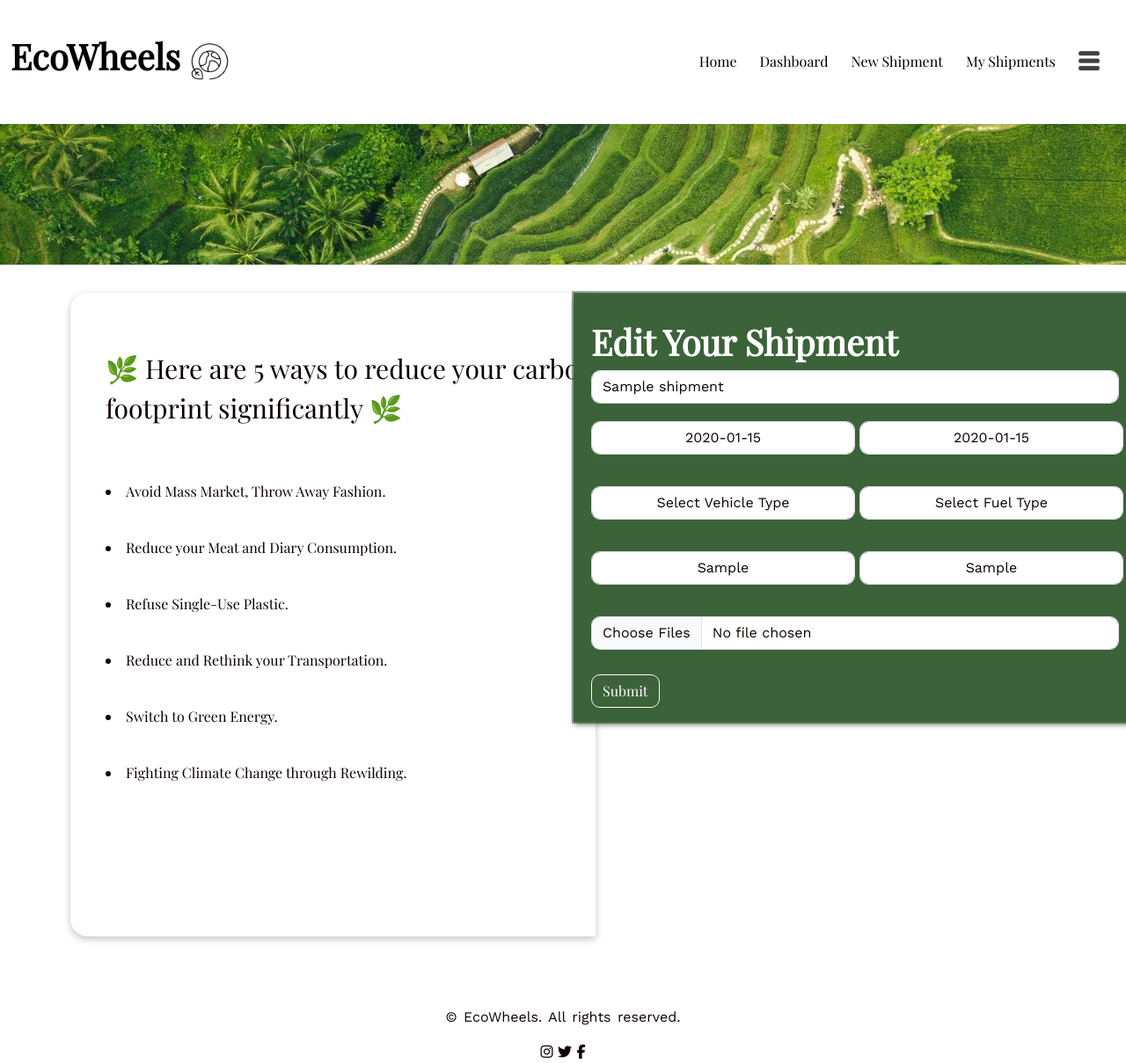
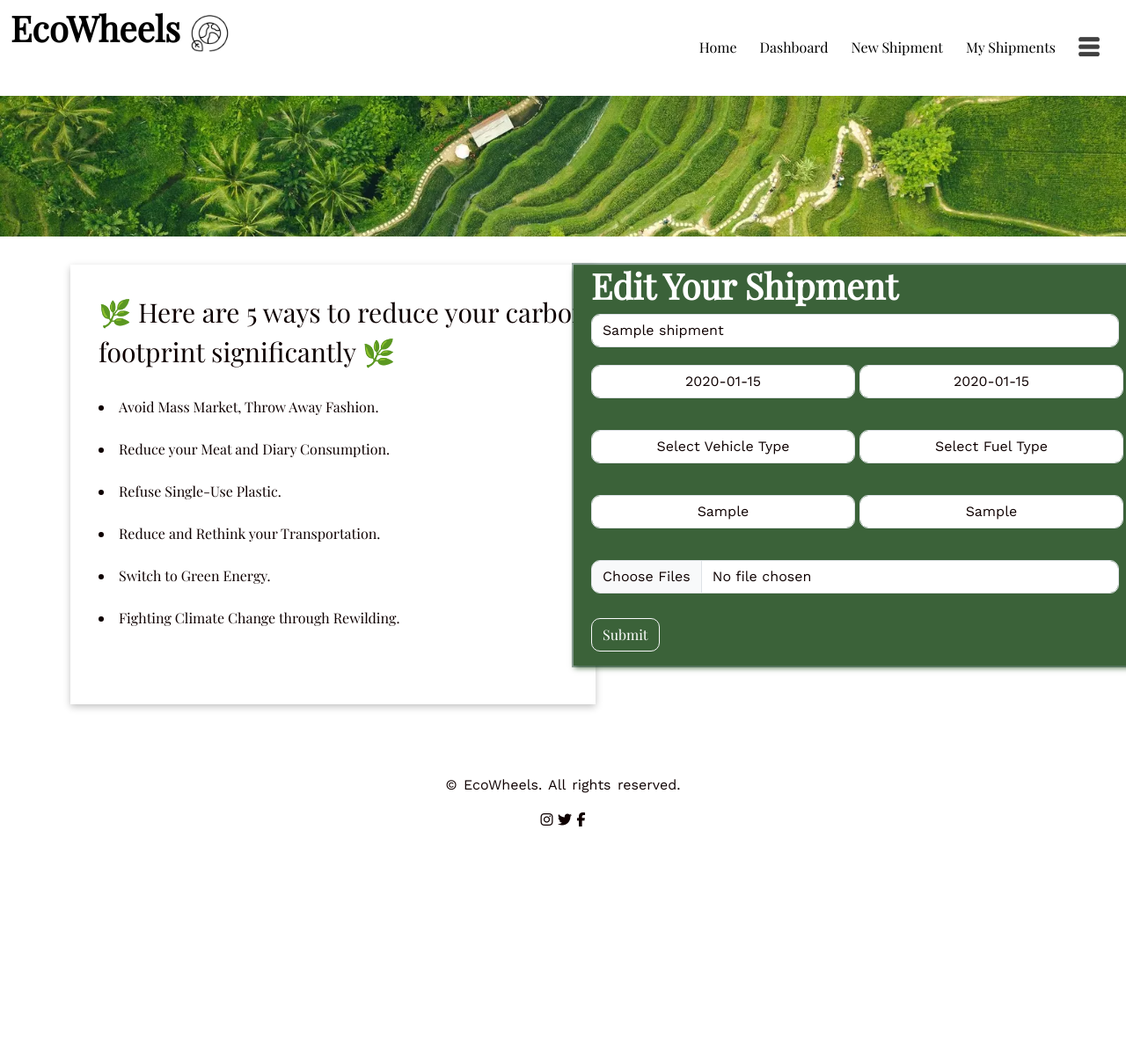
Before and after one commit to mehdi-ayoub/EcoWheels, a Rails app: page /shipments/1/edit in a window 1280 px wide. Shown: the whole page at 88% size. After the commit the page ends 940 px from the top, so only its background shows below. Run offline with Rails 7, Linux system fonts and the light colour scheme; a user stored in the database is signed in; tables that the repository leaves empty hold one stand-in row (values such as "Sample post"); style sheets or scripts are compiled from the project's sources; parts of the project's set-up code (start-up, migrations or seed data) failed here and were passed over; some libraries are stand-ins or nearby versions.

Commit message:
styling changed

```diff
--- a/app/assets/stylesheets/components/shipments/_account_summary.scss
+++ b/app/assets/stylesheets/components/shipments/_account_summary.scss
@@ -221,4 +221,5 @@
   left: 0;
   transform: translateY(100%);  /* This will ensure that the modal appears just below the card */
   z-index: 5;  /* Keep it below the info icon */
+  font-family: "Work Sans";
 }
--- a/app/assets/stylesheets/components/shipments/_edit.scss
+++ b/app/assets/stylesheets/components/shipments/_edit.scss
@@ -4,13 +4,13 @@
 }
 
 .card-image-text {
-  padding-top: 4rem;
-  padding-left: 2.5rem;
+  padding-top: 2rem;
+  padding-left: 2rem;
   font-family: "Playfair Display";
   font-size: 30px;
   h6 {
-    padding-top: 2.5rem;
-    line-height: 4rem;
+    padding-top: 1rem;
+    line-height: 3rem;
   }
 }
 
@@ -24,18 +24,15 @@
   justify-content: center;
   display: grid;
   grid-template-columns: 2fr;
-  height: 91.5vh;
+  height: 62.5vh;
   width: 95%;
   margin-bottom: 5rem;
   margin-left: 5rem;
   // margin-right: rem;
-  border-top-left-radius: 20px;
-  border-bottom-left-radius: 20px;
 }
 
 h1 {
   font-family: "Playfair Display";
-  margin-top: 2rem;
   font-weight: bold;
 
 a {
--- a/app/assets/stylesheets/pages/_dashboard.scss
+++ b/app/assets/stylesheets/pages/_dashboard.scss
@@ -48,6 +48,7 @@
 
 .card-text-d {
   color: white;
+  font-family: "Work Sans";
 }
 
 .insights {
@@ -82,6 +83,7 @@
 }
 .card-text {
   background-color: white;
+  font-family: "Work Sans";
 }
 
 
```
